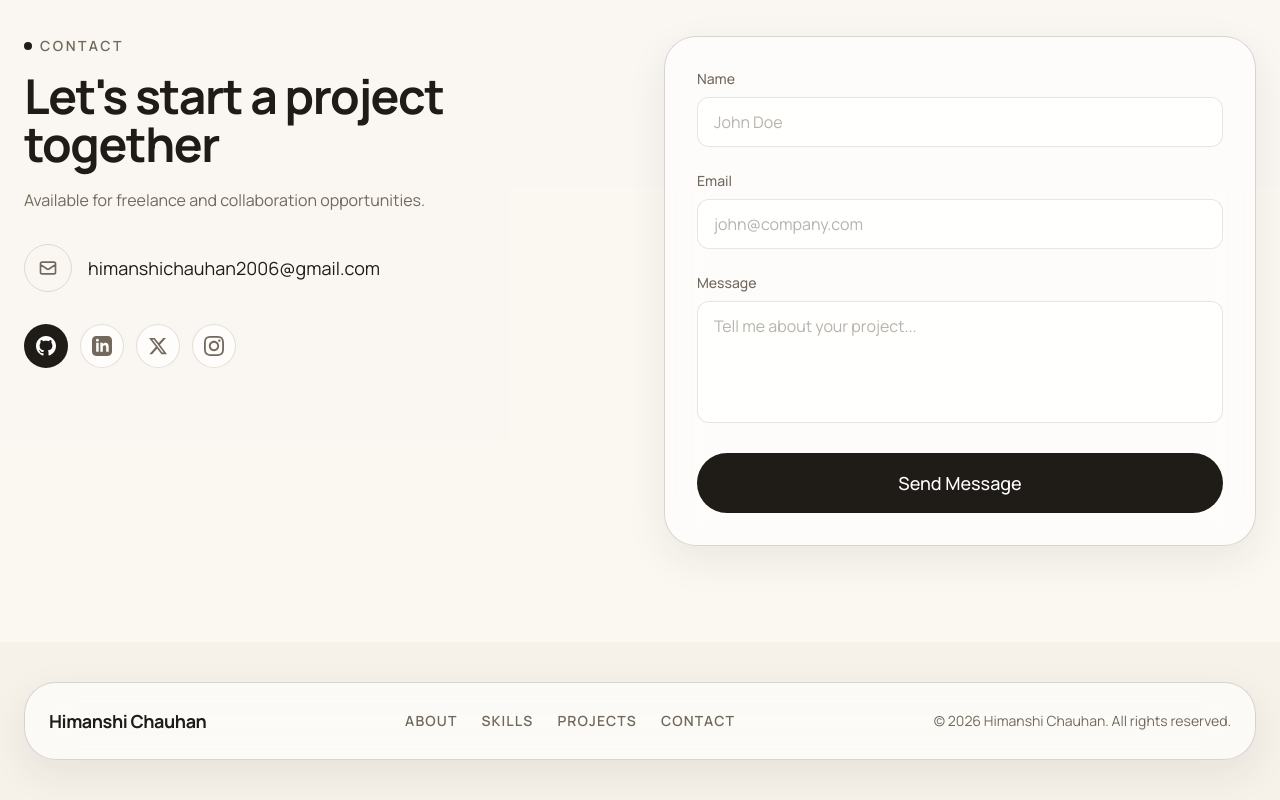
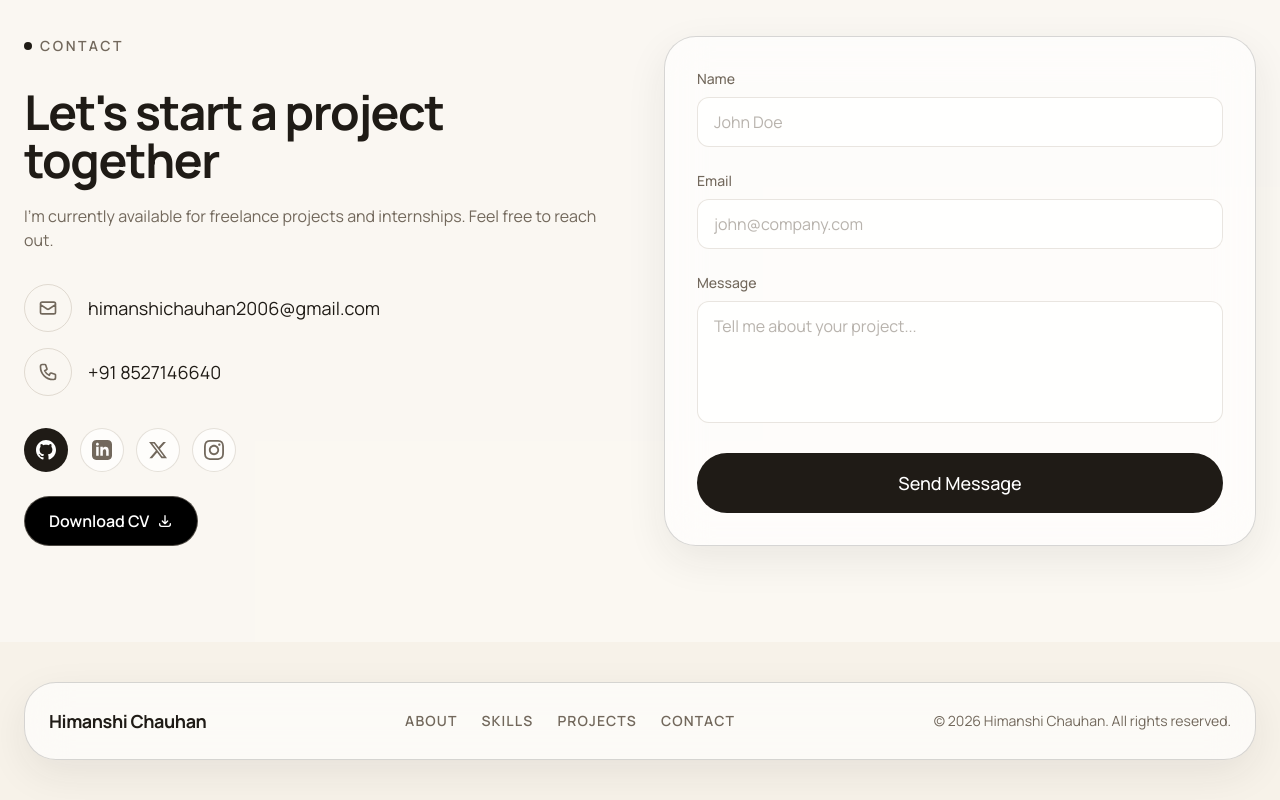
Before and after one commit to JIIT-Himanshi/portfolio, a React (Vite) app: page / in a window 1280 px wide. Shown: the part 4132-4932 px from the top of the page. Built offline with nearby package versions, Linux system fonts and the light colour scheme.

Commit message:
Refactor contact section with improved UI, resume download, and contact details

```diff
--- a/src/components/Contact.jsx
+++ b/src/components/Contact.jsx
@@ -100,7 +100,7 @@ export default function Contact() {
             className="flex flex-col justify-between"
           >
             <div>
-              <div className="flex items-center gap-2 mb-4">
+              <div className="flex items-center gap-2 mb-8">
                 <div className="w-2 h-2 rounded-full bg-light-text dark:bg-dark-text" />
                 <span className="text-xs sm:text-sm font-semibold text-light-text-secondary dark:text-dark-text-secondary uppercase tracking-[0.18em]">
                   Contact
@@ -112,13 +112,14 @@ export default function Contact() {
               </h2>
 
               <p className="text-light-text-secondary dark:text-dark-text-secondary text-base mb-8">
-                Available for freelance and collaboration opportunities.
+                I'm currently available for freelance projects and internships.
+                Feel free to reach out.
               </p>
 
               {/* Contact Methods */}
               <div className="space-y-4 mb-8">
                 <motion.a
-                  href="mailto:explore.himanshu@gmail.com"
+                  href="mailto:himanshichauhan2006@gmail.com"
                   className="flex items-center gap-4 group"
                   whileHover={{ x: 4 }}
                 >
@@ -141,6 +142,30 @@ export default function Contact() {
                     himanshichauhan2006@gmail.com
                   </span>
                 </motion.a>
+
+                <motion.div
+                  className="flex items-center gap-4 group"
+                  whileHover={{ x: 4 }}
+                >
+                  <div className="w-12 h-12 rounded-full border border-light-border/45 dark:border-dark-border/45 flex items-center justify-center group-hover:bg-light-surface dark:group-hover:bg-dark-surface/40 transition-colors">
+                    <svg
+                      className="w-5 h-5 text-light-text-secondary dark:text-dark-text-secondary group-hover:text-light-text dark:group-hover:text-dark-text transition-colors"
+                      fill="none"
+                      stroke="currentColor"
+                      viewBox="0 0 24 24"
+                    >
+                      <path
+                        strokeLinecap="round"
+                        strokeLinejoin="round"
+                        strokeWidth={2}
+                        d="M3 5a2 2 0 012-2h3.28a1 1 0 01.948.684l1.498 4.493a1 1 0 01-.502 1.21l-2.257 1.13a11.042 11.042 0 005.516 5.516l1.13-2.257a1 1 0 011.21-.502l4.493 1.498a1 1 0 01.684.949V19a2 2 0 01-2 2h-1C9.716 21 3 14.284 3 6V5z"
+                      />
+                    </svg>
+                  </div>
+                  <span className="text-lg text-light-text dark:text-dark-text group-hover:translate-x-0.5 transition-all">
+                    +91 8527146640
+                  </span>
+                </motion.div>
 
               </div>
 
@@ -165,6 +190,28 @@ export default function Contact() {
                   </motion.a>
                 ))}
               </div>
+
+              <motion.a
+                href="./Resume.pdf"
+                className="rounded-full inline-flex items-center gap-2 mt-6 px-6 py-3 bg-black text-white dark:bg-white dark:text-black font-semibold hover:opacity-90 border border-light-border/40 dark:border-dark-border/40"
+                whileHover={{ scale: 1.02 }}
+                whileTap={{ scale: 0.98 }}
+              >
+                Download CV
+                <svg
+                  className="w-4 h-4"
+                  fill="none"
+                  stroke="currentColor"
+                  viewBox="0 0 24 24"
+                >
+                  <path
+                    strokeLinecap="round"
+                    strokeLinejoin="round"
+                    strokeWidth={2}
+                    d="M4 16v1a3 3 0 003 3h10a3 3 0 003-3v-1m-4-4l-4 4m0 0l-4-4m4 4V4"
+                  />
+                </svg>
+              </motion.a>
             </div>
           </motion.div>
 
```
